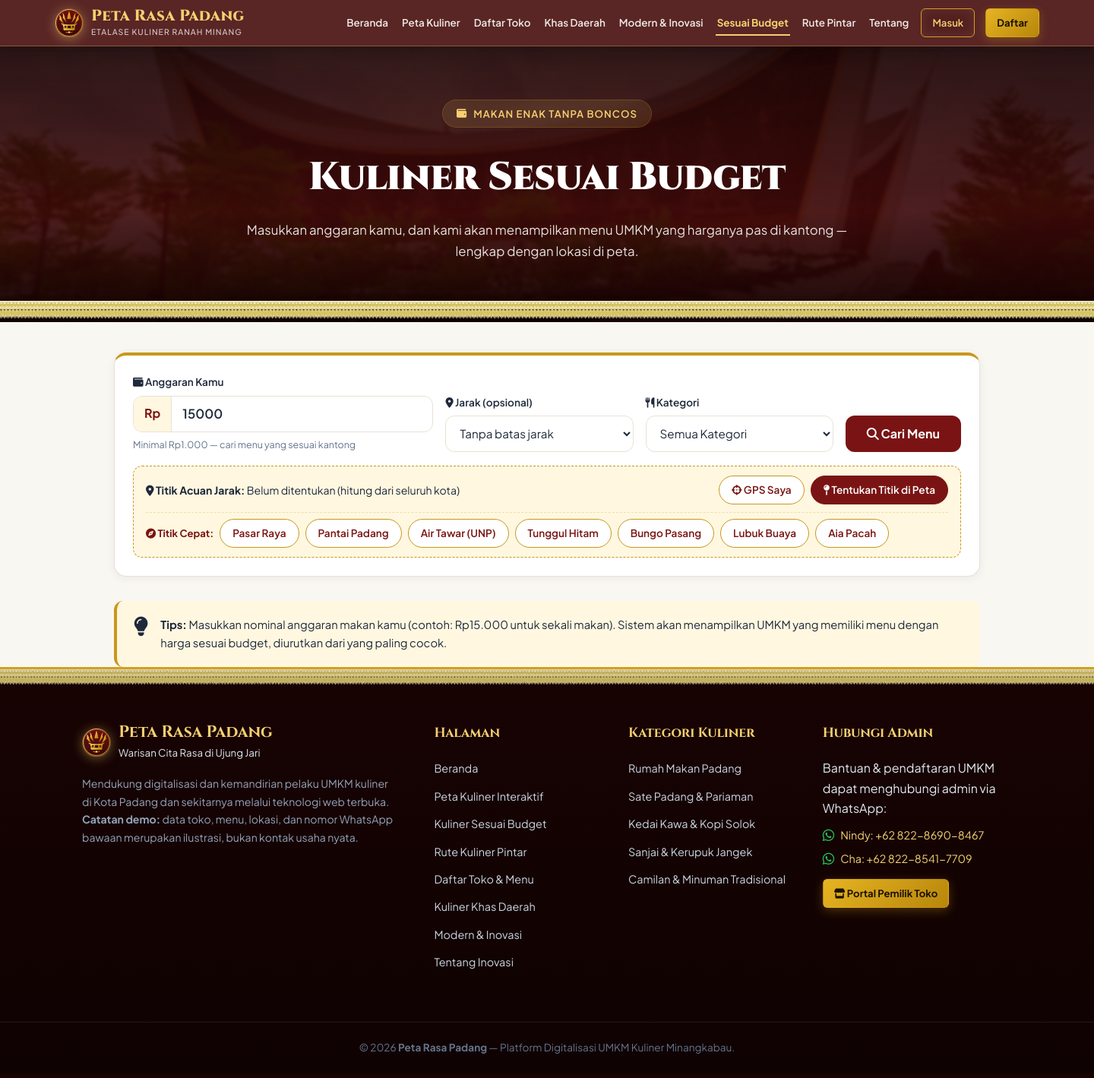
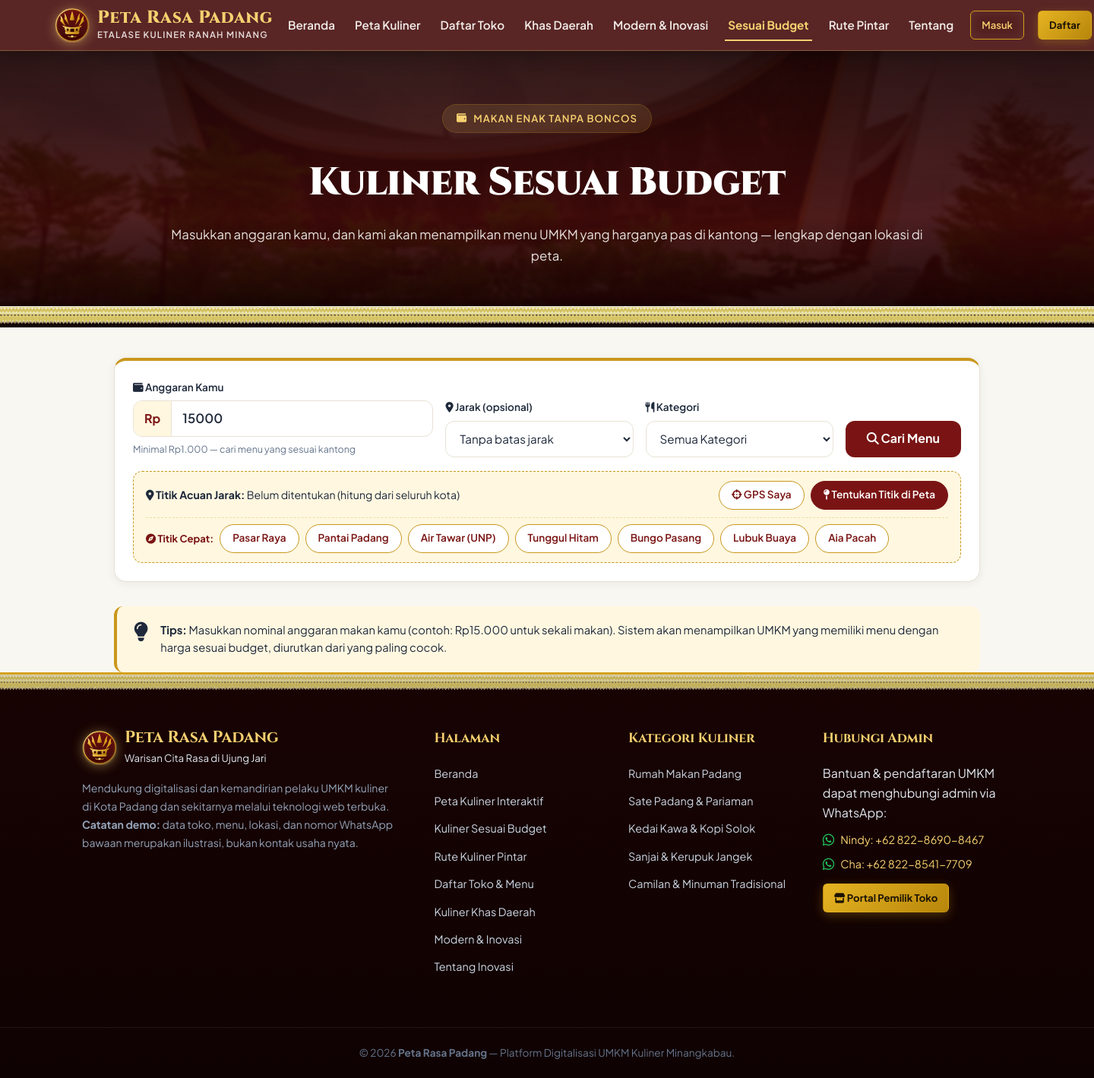
Before and after one commit to Creyzsa/Lomba-Web-UMKM, a PHP site: page /kuliner-budget.php in a window 1440 px wide. Shown: the whole page at 76% size. Before the commit the page ends 1387 px from the top, so only its background shows below. Run offline with PHP 8.4, Linux system fonts and the light colour scheme; data comes from the database, SQL or seed files in the repository.

Commit message:
style(ui): perbesar proporsi ukuran font navbar (0.95rem), logo brand (1.45rem), serta optimasi layout full-width di seluruh halaman publik

```diff
--- a/kuliner-padang/assets/css/style.css
+++ b/kuliner-padang/assets/css/style.css
@@ -264,8 +264,8 @@ a:hover {
 }
 
 .brand-icon {
-    width: 38px;
-    height: 38px;
+    width: 46px;
+    height: 46px;
     display: inline-flex;
     align-items: center;
     justify-content: center;
@@ -286,40 +286,41 @@ a:hover {
 }
 
 .brand-title {
-    font-size: 1.28rem;
+    font-size: 1.45rem;
     font-weight: 800;
     color: var(--emas-terang);
     display: block;
     line-height: 1.1;
-    letter-spacing: 0.3px;
+    letter-spacing: 0.5px;
     white-space: nowrap;
 }
 
 .brand-tagline {
-    font-size: 0.65rem;
-    color: rgba(255, 253, 249, 0.75);
-    letter-spacing: 1px;
+    font-size: 0.72rem;
+    color: rgba(255, 253, 249, 0.85);
+    letter-spacing: 1.2px;
     text-transform: uppercase;
     display: block;
-    font-weight: 500;
+    font-weight: 600;
     white-space: nowrap;
 }
 
 .nav-links {
     display: flex;
     align-items: center;
-    gap: 14px;
+    gap: 18px;
     flex-wrap: nowrap;
     white-space: nowrap;
 }
 
 .nav-link {
-    color: rgba(255, 253, 249, 0.9);
+    color: rgba(255, 253, 249, 0.92);
     font-weight: 600;
-    font-size: 0.84rem;
+    font-size: 0.95rem;
     position: relative;
-    padding: 6px 2px;
+    padding: 8px 4px;
     white-space: nowrap;
+    transition: color 0.2s ease;
 }
 
 .nav-link::after {
@@ -2133,6 +2134,34 @@ a:hover {
 .-z-10 { z-index: -10; }
 .z-10 { z-index: 10; }
 
+/* Halaman-Halaman Publik Full-Width (Toko, Peta, Budget, Route, Khas, Modern, Tentang) */
+.page-banner-content {
+    max-width: 1000px;
+    margin: 0 auto;
+}
+
+.toko-search-container {
+    max-width: 100% !important;
+}
+
+.main-map {
+    width: 100%;
+    border-radius: var(--radius-md);
+}
+
+.bgt-card {
+    max-width: 100% !important;
+}
+
+.rt-card {
+    max-width: 100% !important;
+}
+
+.about-grid {
+    grid-template-columns: 1.2fr 0.8fr;
+    gap: 40px;
+}
+
 /* Quick Location Buttons & Pickers */
 .btn-quick-loc,
 .btn-quick-loc-route {
```
